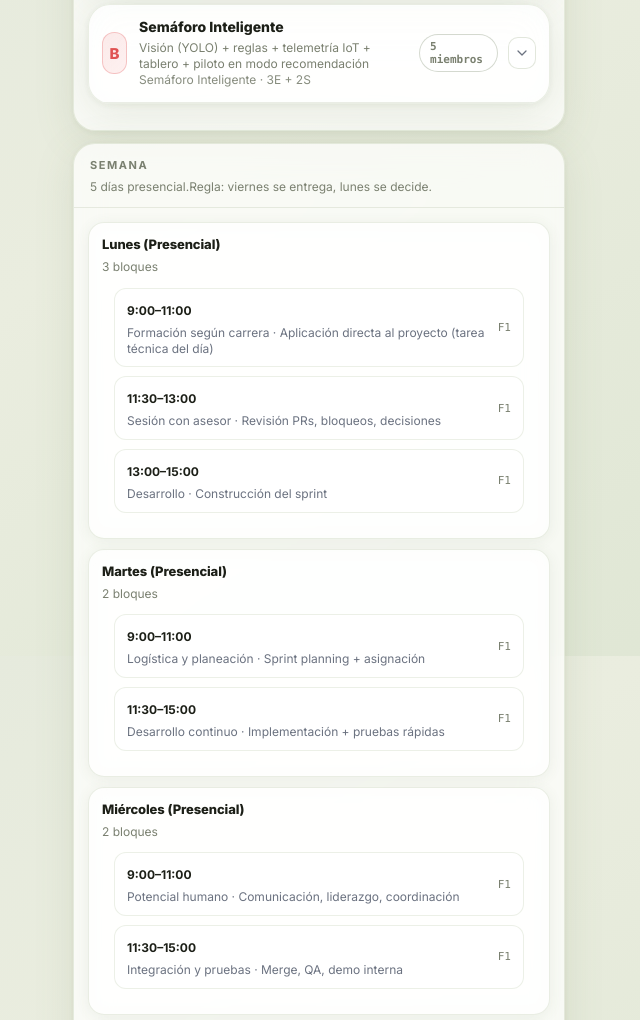
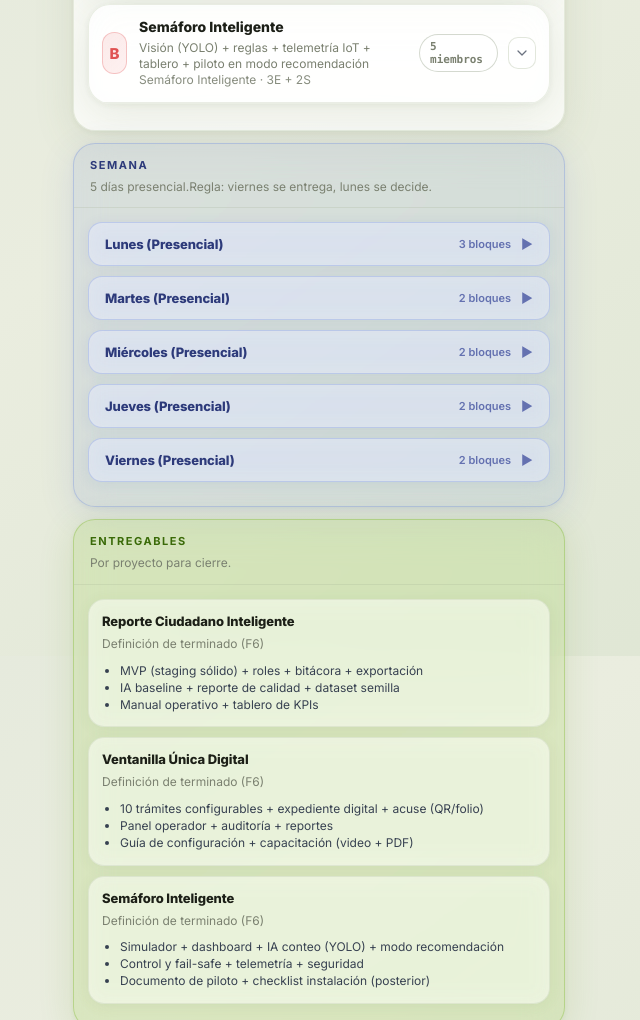
Before and after one commit to opemindresearch/nubes-inteligentes-comalcalco, a plain HTML site: page tablero_control_equipos_comalcalco.html in a window 1280 px wide. Shown: the part 3344-4364 px from the top of the page, without its empty margins (321-961 px from the left). Drawn offline with Linux system fonts and the light colour scheme; sample sign-in values are in the browser's storage.

Commit message:
feat: bloques de semana colapsables con acento azul-indigo

```diff
--- a/tablero_control_equipos_comalcalco.html
+++ b/tablero_control_equipos_comalcalco.html
@@ -722,6 +722,7 @@
       color: var(--muted)
     }
 
+
     /* ─── Weekly table ─── */
     .tableLite {
       padding: 12px;
@@ -737,28 +738,108 @@
       gap: 10px;
       padding: 10px 12px;
       border-radius: 12px;
-      border: 1.5px solid rgba(180, 195, 160, .25);
-      background: rgba(255, 255, 255, .52);
+      border: 1.5px solid rgba(100, 130, 220, .22);
+      background: rgba(235, 240, 255, .52);
+      -webkit-backdrop-filter: blur(8px);
       backdrop-filter: blur(8px);
-      -webkit-backdrop-filter: blur(8px);
       transition: background .18s;
     }
 
     .rowLite:hover {
-      background: rgba(255, 255, 255, .78);
+      background: rgba(210, 220, 255, .72);
     }
 
     .rowLite b {
       font-size: 12px;
       font-weight: 700;
-      color: var(--text)
+      color: #2d3a7a
     }
 
     .rowLite span {
       font-family: var(--mono);
       font-size: 11px;
-      color: var(--muted)
-    }
+      color: #6471b0
+    }
+
+    /* ─── Semana card — indigo translúcido ─── */
+    #s2 {
+      background: rgba(100, 130, 220, 0.13);
+      border-color: rgba(100, 130, 220, 0.30);
+      box-shadow: 0 8px 36px rgba(60, 80, 180, .12), 0 1.5px 6px rgba(60, 80, 180, .07);
+    }
+
+    #s2:hover {
+      box-shadow: 0 14px 52px rgba(60, 80, 180, .20), 0 2px 10px rgba(60, 80, 180, .10);
+    }
+
+    #s2 .cardH h2 {
+      color: #2d3a7a;
+    }
+
+    /* ─── Collapsible day blocks ─── */
+    .weekly-details {
+      border-radius: 14px;
+      border: 1.5px solid rgba(100, 130, 220, .28);
+      background: rgba(235, 240, 255, .50);
+      -webkit-backdrop-filter: blur(10px);
+      backdrop-filter: blur(10px);
+      box-shadow: 0 2px 14px rgba(60, 80, 180, .09);
+      margin-bottom: 10px;
+      overflow: hidden;
+      transition: box-shadow .2s;
+    }
+
+    .weekly-details[open] {
+      box-shadow: 0 6px 28px rgba(60, 80, 180, .18);
+    }
+
+    .weekly-summary {
+      display: flex;
+      align-items: center;
+      gap: 10px;
+      padding: 13px 16px;
+      cursor: pointer;
+      list-style: none;
+      -webkit-user-select: none;
+      user-select: none;
+    }
+
+    .weekly-summary::-webkit-details-marker {
+      display: none;
+    }
+
+    .weekly-summary h3 {
+      margin: 0;
+      font-size: 13px;
+      font-weight: 800;
+      color: #2d3a7a;
+      letter-spacing: -.1px;
+      flex: 1;
+    }
+
+    .weekly-summary .wsub {
+      font-size: 11px;
+      color: #6471b0;
+      font-weight: 600;
+    }
+
+    .weekly-summary .warrow {
+      font-size: 13px;
+      color: #6471b0;
+      transition: transform .22s;
+    }
+
+    .weekly-details[open] .warrow {
+      transform: rotate(90deg);
+    }
+
+    .rowLite-desc {
+      margin-top: 6px;
+      color: #6471b0;
+      font-size: 12px;
+      line-height: 1.3;
+    }
+
 
     /* ─── Bottom bar ─── */
     .bottom {
@@ -1681,22 +1762,30 @@
       const el = document.getElementById("weekly");
       el.innerHTML = "";
       for (const d of DATA.weekly_model) {
-        const box = document.createElement("div");
-        box.className = "box";
-        box.style.marginBottom = "10px";
-        box.innerHTML = `<h3>${d.day}</h3><p>${d.blocks.length} bloques</p>`;
+        const det = document.createElement("details");
+        det.className = "weekly-details";
+
+        const sum = document.createElement("summary");
+        sum.className = "weekly-summary";
+        sum.innerHTML = `
+          <h3>${d.day}</h3>
+          <span class="wsub">${d.blocks.length} bloque${d.blocks.length > 1 ? 's' : ''}</span>
+          <span class="warrow">▶</span>`;
+        det.appendChild(sum);
+
         const list = document.createElement("div");
         list.className = "tableLite";
         for (const b of d.blocks) {
           const r = document.createElement("div");
           r.className = "rowLite";
-          r.innerHTML = `<div><b>${b.time}</b><div style="margin-top:6px;color:#6b7280;font-size:12px;line-height:1.3">${b.name} · ${b.desc}</div></div><span>${state.phase}</span>`;
+          r.innerHTML = `<div><b>${b.time}</b><div class="rowLite-desc">${b.name} · ${b.desc}</div></div><span>${state.phase}</span>`;
           list.appendChild(r);
         }
-        box.appendChild(list);
-        el.appendChild(box);
+        det.appendChild(list);
+        el.appendChild(det);
       }
     }
+
     function renderDeliverables() {
       const el = document.getElementById("deliverables");
       el.innerHTML = "";
```
